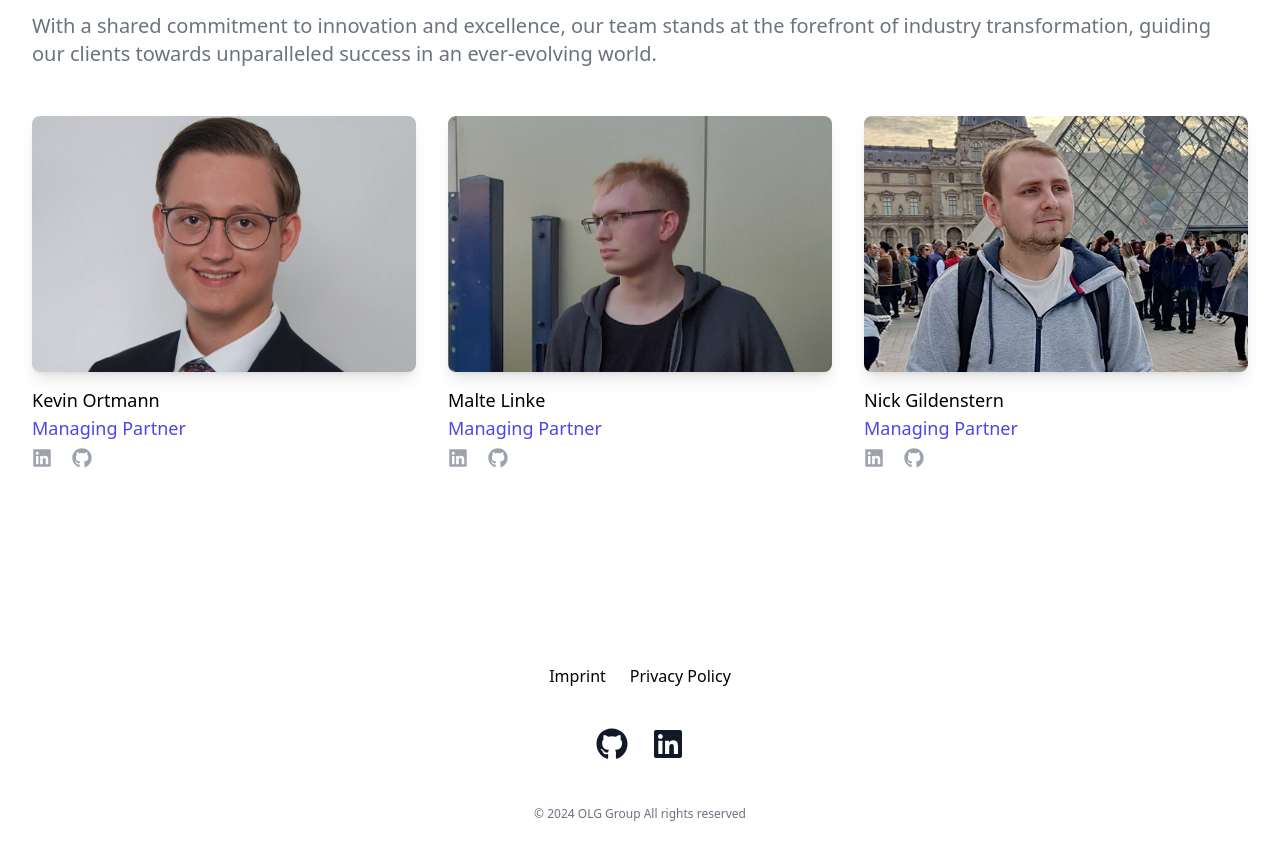
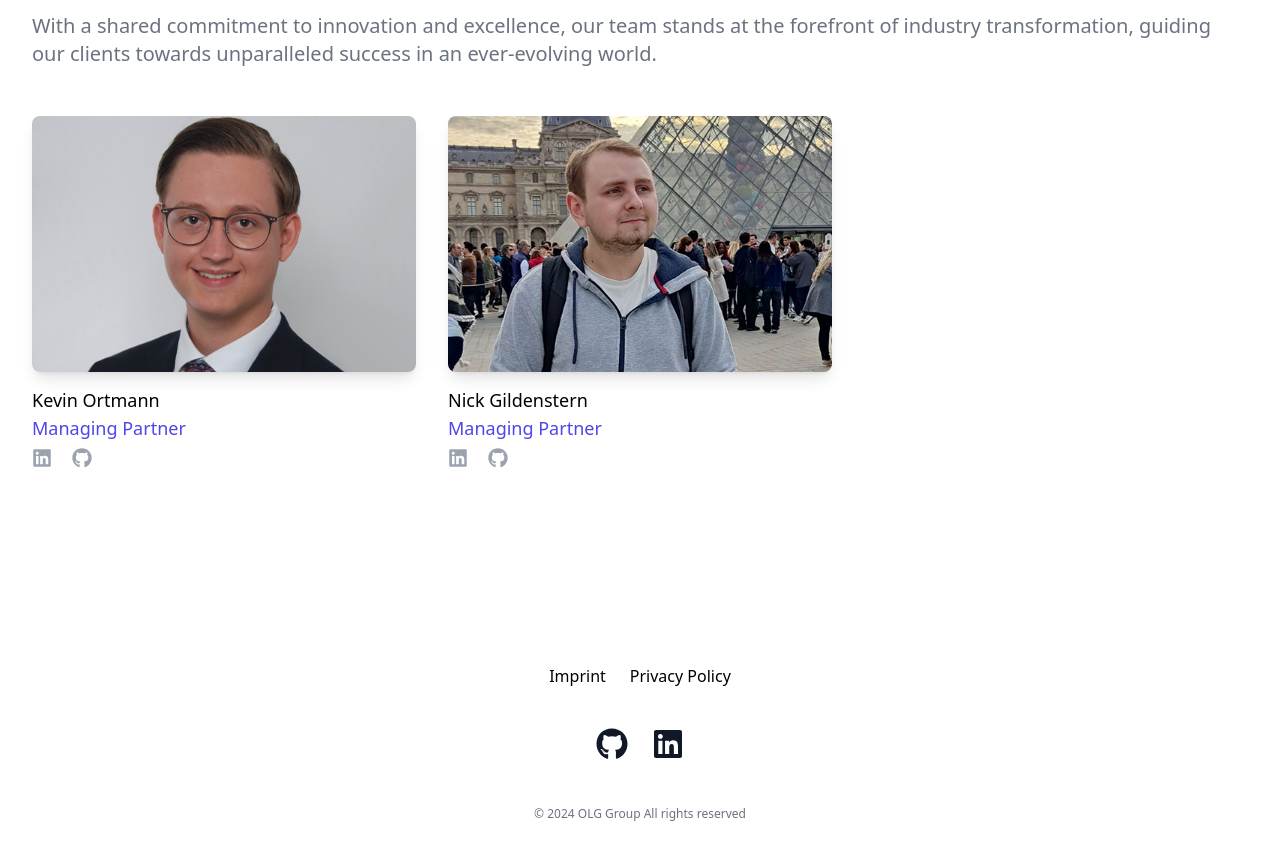
Before and after one commit to olg-group/website, a Vue app: page /about in a window 1280 px wide. Shown: the part 2154-3014 px from the top of the page. Built offline with nearby package versions, Linux system fonts and the light colour scheme.

Commit message:
removed myself from team 🥲

```diff
--- a/src/views/AboutView.vue
+++ b/src/views/AboutView.vue
@@ -111,15 +111,6 @@ import NickGildenstern from "@/assets/team/nick-gildenstern.jpg";
         ]
       },
       {
-        name: 'Malte Linke',
-        role: 'Managing Partner',
-        imageUrl: MalteLinke as string,
-        connections: [
-          { name: 'LinkedIn', icon: faLinkedin, to: 'https://www.linkedin.com/in/malte-linke-b51301222/' },
-          { name: 'GitHub', icon: faGithub, to: 'https://github.com/parzival-space/' }
-        ]
-      },
-      {
         name: 'Nick Gildenstern',
         role: 'Managing Partner',
         imageUrl: NickGildenstern as string,
```
Also changed, not shown: src/assets/team/malte-linke.jpg (deleted).
